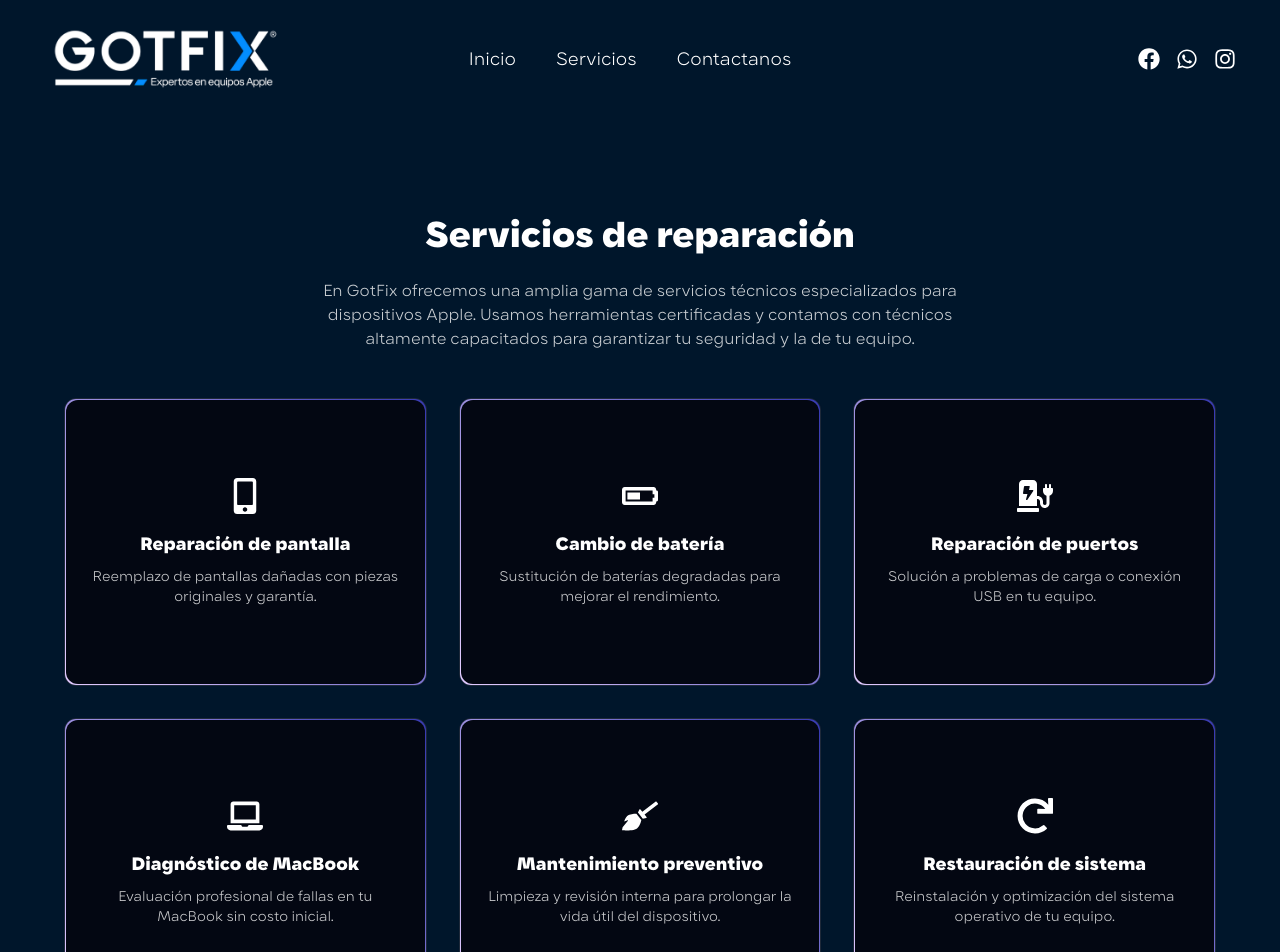
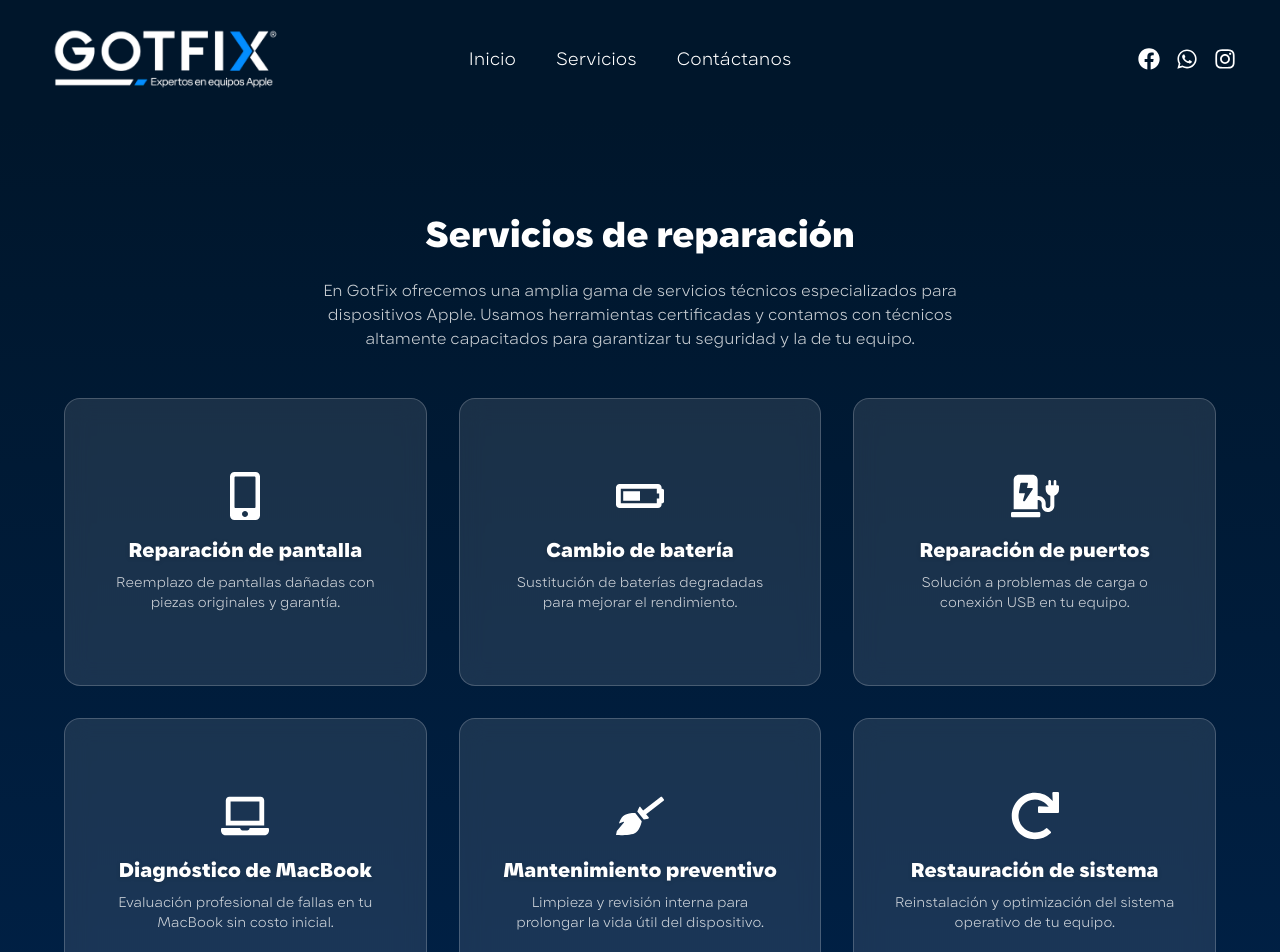
Before and after one commit to juanodsk/gotfix-landingpage, a React (Vite) app: page /servicios in a window 1280 px wide. Shown: the top 952 px of the page. Built offline with nearby package versions, Linux system fonts and the light colour scheme.

Commit message:
correccion link

```diff
--- a/src/components/Navbar.jsx
+++ b/src/components/Navbar.jsx
@@ -1,4 +1,5 @@
 import React, { useState } from "react";
+import { Link } from "react-router-dom"; // Asegúrate de tener esto importado
 import Logo from "../assets/Logo.png";
 import {
   FaFacebook,
@@ -13,51 +14,56 @@ const Navbar = () => {
 
   return (
     <nav>
-      <div className="bg-[#00162b] w-full  ">
+      <div className="bg-[#00162b] w-full">
         <div className="max-w-[1300px] mx-auto px-4 flex items-center py-4">
           {/* Logo */}
           <div className="flex-1">
-            <img
-              src={Logo}
-              alt="Logo Gotfix"
-              className="w-50 md:w-75 xl:w-75 cursor-pointer transition-transform duration-300 ease-in-out hover:scale-105 hover:shadow-amber-100"
-            />
+            <Link to="/">
+              <img
+                src={Logo}
+                alt="Logo Gotfix"
+                className="w-50 md:w-75 xl:w-75 cursor-pointer transition-transform duration-300 ease-in-out hover:scale-105 hover:shadow-amber-100"
+              />
+            </Link>
           </div>
+
           {/* Desktop Menu */}
           <div className="hidden md:flex flex-auto justify-center items-center text-lg">
             <ul className="flex space-x-10">
               <li>
-                <a
-                  href="/"
-                  className="text-white text-[18px]transition delay-10 hover:text-[#0087fa]"
+                <Link
+                  to="/"
+                  className="text-white text-[18px] transition delay-10 hover:text-[#0087fa]"
                 >
                   Inicio
-                </a>
+                </Link>
               </li>
               <li>
-                <a
-                  href="/servicios"
+                <Link
+                  to="/servicios"
                   className="text-white text-[18px] transition delay-10 hover:text-[#0087fa]"
                 >
                   Servicios
-                </a>
+                </Link>
               </li>
               <li>
-                <a
-                  href="/contact"
+                <Link
+                  to="/contact"
                   className="text-white text-[18px] transition delay-10 hover:text-[#0087fa]"
                 >
-                  Contactanos
-                </a>
+                  Contáctanos
+                </Link>
               </li>
             </ul>
           </div>
+
           {/* Redes sociales */}
           <div className="flex-1 hidden md:flex justify-end mr-5">
             <FaFacebook className="text-white mx-2 cursor-pointer text-[22px] transition-transform duration-300 ease-in-out hover:text-[#0087fa] hover:scale-125" />
             <FaWhatsapp className="text-white mx-2 cursor-pointer text-[22px] transition-transform duration-300 ease-in-out hover:text-[#0087fa] hover:scale-125" />
             <FaInstagram className="text-white mx-2 cursor-pointer text-[22px] transition-transform duration-300 ease-in-out hover:text-[#0087fa] hover:scale-125" />
           </div>
+
           {/* Hamburguesa */}
           <div className="md:hidden flex items-center ml-auto">
             <button
@@ -65,44 +71,41 @@ const Navbar = () => {
               className="text-white text-2xl focus:outline-none"
               aria-label="Abrir menú"
             >
-              {menuOpen ? (
-                <FaTimes className="cursor-pointer" />
-              ) : (
-                <FaBars className="cursor-pointer" />
-              )}
+              {menuOpen ? <FaTimes /> : <FaBars />}
             </button>
           </div>
         </div>
+
         {/* Menú móvil */}
         {menuOpen && (
           <div className="md:hidden mt-2">
             <ul className="flex flex-col space-y-2 bg-[#00162b] rounded-lg p-4">
               <li>
-                <a
-                  href="/"
+                <Link
+                  to="/"
                   className="text-white block transition delay-10 hover:text-[#0087fa]"
                   onClick={() => setMenuOpen(false)}
                 >
                   Inicio
-                </a>
+                </Link>
               </li>
               <li>
-                <a
-                  href="/servicios"
+                <Link
+                  to="/servicios"
                   className="text-white block transition delay-10 hover:text-[#0087fa]"
                   onClick={() => setMenuOpen(false)}
                 >
                   Servicios
-                </a>
+                </Link>
               </li>
               <li>
-                <a
-                  href="/contact"
+                <Link
+                  to="/contact"
                   className="text-white block transition delay-10 hover:text-[#0087fa]"
                   onClick={() => setMenuOpen(false)}
                 >
-                  Contactanos
-                </a>
+                  Contáctanos
+                </Link>
               </li>
               <li className="flex space-x-4 pt-2 justify-center">
                 <FaFacebook className="text-white cursor-pointer text-[22px] transition-transform duration-300 ease-in-out hover:text-[#0087fa] hover:scale-125" />
--- a/src/pages/ServiciosPage.jsx
+++ b/src/pages/ServiciosPage.jsx
@@ -11,36 +11,36 @@ import {
 
 const servicios = [
   {
-    icono: <FaMobileAlt className="text-4xl text-white" />,
+    icono: <FaMobileAlt className="text-5xl text-white" />,
     titulo: "Reparación de pantalla",
     descripcion:
       "Reemplazo de pantallas dañadas con piezas originales y garantía.",
   },
   {
-    icono: <FaBatteryHalf className="text-4xl text-white" />,
+    icono: <FaBatteryHalf className="text-5xl text-white" />,
     titulo: "Cambio de batería",
     descripcion:
       "Sustitución de baterías degradadas para mejorar el rendimiento.",
   },
   {
-    icono: <FaChargingStation className="text-4xl text-white" />,
+    icono: <FaChargingStation className="text-5xl text-white" />,
     titulo: "Reparación de puertos",
     descripcion: "Solución a problemas de carga o conexión USB en tu equipo.",
   },
   {
-    icono: <FaLaptop className="text-4xl text-white" />,
+    icono: <FaLaptop className="text-5xl text-white" />,
     titulo: "Diagnóstico de MacBook",
     descripcion:
       "Evaluación profesional de fallas en tu MacBook sin costo inicial.",
   },
   {
-    icono: <FaBroom className="text-4xl text-white" />,
+    icono: <FaBroom className="text-5xl text-white" />,
     titulo: "Mantenimiento preventivo",
     descripcion:
       "Limpieza y revisión interna para prolongar la vida útil del dispositivo.",
   },
   {
-    icono: <FaRedo className="text-4xl text-white" />,
+    icono: <FaRedo className="text-5xl text-white" />,
     titulo: "Restauración de sistema",
     descripcion:
       "Reinstalación y optimización del sistema operativo de tu equipo.",
@@ -53,10 +53,10 @@ const ServiciosPage = () => {
   }, []);
 
   return (
-    <div className="bg-[#00162b] min-h-screen">
+    <div className="bg-[#00162b62] backdrop-blur-md min-h-screen">
       <Navbar />
 
-      <section className="pt-24 pb-16 px-6">
+      <section className="pt-24 pb-16 px-6 bg-gradient-to-b from-[#00162b] to-[#002147]">
         <h1 className="text-4xl font-extrabold text-center mb-6 text-white">
           Servicios de reparación
         </h1>
@@ -71,18 +71,17 @@ const ServiciosPage = () => {
           {servicios.map((servicio, index) => (
             <div
               key={index}
-              className="relative h-72 w-full overflow-hidden rounded-xl border border-gray-800 p-[1px] backdrop-blur-3xl group"
+              className="relative group bg-white/10 border border-white/20 backdrop-blur-md rounded-2xl p-8 h-72 flex flex-col items-center justify-center text-center transform transition duration-300 hover:scale-105 hover:shadow-2xl hover:bg-white/20"
             >
-              <span className="absolute inset-[-1000%] animate-[spin_4s_linear_infinite] bg-[conic-gradient(from_90deg_at_50%_50%,#E2CBFF_0%,#393BB2_50%,#E2CBFF_100%)]" />
-              <div className="relative z-10 flex h-full w-full flex-col items-center justify-center rounded-xl bg-gray-950 px-6 py-6 text-center text-sm font-medium text-gray-50 transition-transform duration-150 group-hover:scale-[1.02]">
-                <div className="mb-4">{servicio.icono}</div>
-                <h3 className="text-lg font-semibold mb-2 text-white">
-                  {servicio.titulo}
-                </h3>
-                <p className="text-white/80 text-sm text-bold">
-                  {servicio.descripcion}
-                </p>
+              <div className="mb-4 group-hover:rotate-3 transition-transform duration-300">
+                {servicio.icono}
               </div>
+              <h3 className="text-xl font-semibold text-white drop-shadow-sm mb-2">
+                {servicio.titulo}
+              </h3>
+              <p className="text-white/80 text-sm px-2">
+                {servicio.descripcion}
+              </p>
             </div>
           ))}
         </div>
```
